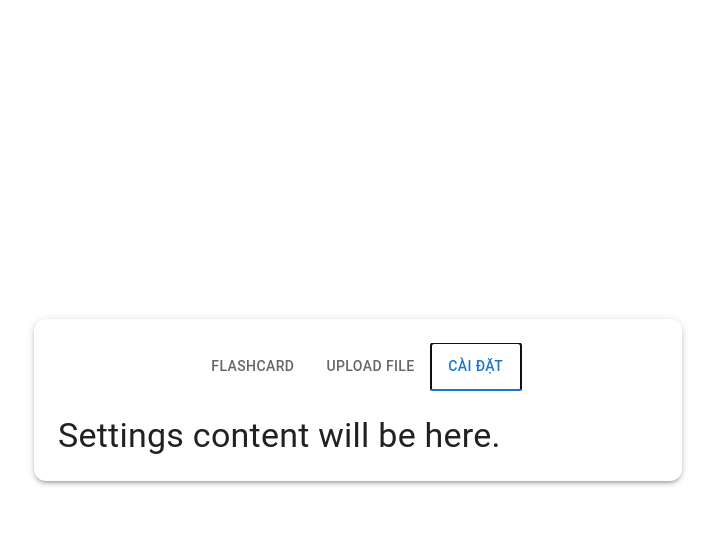
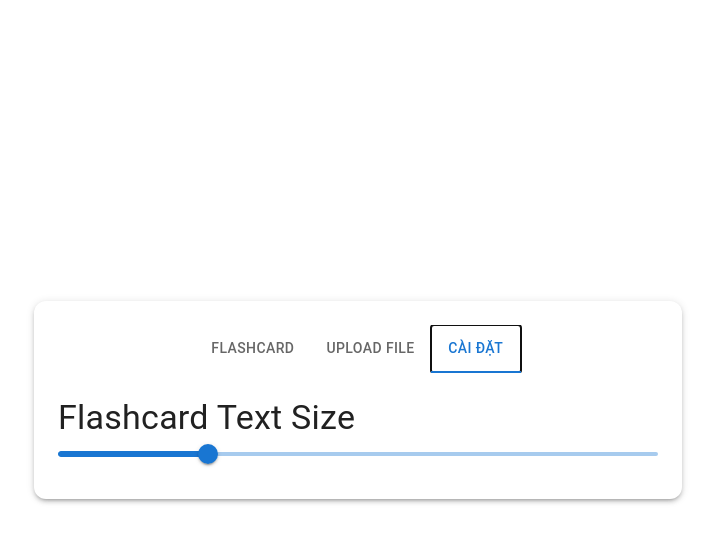
Before and after one commit to thuankhangho/btl-kncn, a React (Vite) app in the folder client/: page / in a window 1280 px wide. Both pictures are taken after a click on the tab "CÀI ĐẶT". Shown: the top 542 px of the page, without its empty margins (282-997 px from the left). Built offline with nearby package versions, Linux system fonts and the light colour scheme.

Commit message:
add change text size to setting cònig

```diff
--- a/client/src/components/flashcard.tsx
+++ b/client/src/components/flashcard.tsx
@@ -2,7 +2,13 @@ import { useLocation } from 'react-router-dom';
 import { FlashcardArray } from "react-quizlet-flashcard";
 import { useEffect, useRef, useState } from 'react';
 
-export default function Flashcard() {
+
+interface FlashcardProps {
+  flashcardTextSize: number;
+}
+
+// Adjust the component function definition to include the new prop
+export default function Flashcard({ flashcardTextSize }: FlashcardProps) {
   const location = useLocation();
   const data = location.state.data;
   const input = data.split("\n");
@@ -23,7 +29,7 @@ export default function Flashcard() {
 
   useEffect(() => {
     if (autoflip == false) return;
-    //Implementing the setInterval method
+
     currentCardFlipRef.current()
     const interval = setInterval(async () => {
       controlRef.current.nextCard()
@@ -35,54 +41,41 @@ export default function Flashcard() {
       }
     }, 2000)
 
-    //Clearing the interval
     return () => clearInterval(interval);
   });
-
-
-  // var idx = 1;
-  // for (var x of input) {
-  //   var temp = x.split(':');
-  //   res.push({
-  //     id: idx,
-  //     frontHTML: temp[0],
-  //     backHTML: temp[1]
-  //   })
-  //   idx = idx + 1;
-  // }
-  // console.log(res);
 
   return (
     <div style={{ display: 'flex', justifyContent: 'center', alignItems: 'center', height: '100vh' }}>
       <div className="storyContainer">
         <FlashcardArray
-      // cycle={true}
           cards={res}
           frontContentStyle={{
             color: "black",
             display: "flex",
             justifyContent: "center",
-          alignItems: "center"
+            alignItems: "center",
+            fontSize: `${flashcardTextSize}rem`,
           }}
           backContentStyle={{
             color: "black",
             display: "flex",
             justifyContent: "center",
-          alignItems: "center"
+            alignItems: "center",
+            fontSize: `${flashcardTextSize}rem`,
           }}
           FlashcardArrayStyle={{
-          color: "black"
+            color: "black",
+            fontSize: `${flashcardTextSize}rem`,
           }}
-        currentCardFlipRef = {
-          autoflip? currentCardFlipRef : undefined
+          currentCardFlipRef={
+            autoflip ? currentCardFlipRef : undefined
           }
-        forwardRef = {
-          autoflip? controlRef : undefined
+          forwardRef={
+            autoflip ? controlRef : undefined
           }
-        onCardChange={(_id,index) =>{
+          onCardChange={(_id, index) => {
             setIndexElement(index);
-        }
-        }
+          }}
         />
         <button style={{ color: "white" }} onClick={() => {
           setAutoflip(!autoflip)
@@ -93,5 +86,5 @@ export default function Flashcard() {
 }
 
 function delay(ms: number | undefined) {
-  return new Promise( resolve => setTimeout(resolve, ms) );
+  return new Promise(resolve => setTimeout(resolve, ms));
 }
--- a/client/src/components/input.tsx
+++ b/client/src/components/input.tsx
@@ -96,7 +96,7 @@
 //   )
 // }
 import React, { useState, useCallback, useMemo } from 'react';
-import { Button, TextField, Tab, Tabs, Typography, Paper } from '@mui/material';
+import { Button, TextField, Tab, Tabs, Typography, Paper, Slider } from '@mui/material';
 import { Link } from 'react-router-dom';
 import { useDropzone } from 'react-dropzone';
 
@@ -107,6 +107,7 @@ const Input: React.FC = () => {
   const [currentKanji, setCurrentKanji] = useState<string>('');
   const [myTimeout, setMyTimeout] = useState<number>(0);
   const [tabValue, setTabValue] = useState<number>(0);
+  const [flashcardTextSize, setFlashcardTextSize] = useState<number>(1.5);
 
   async function handleSubmit(e: React.FormEvent) {
     e.preventDefault();
@@ -236,28 +237,36 @@ const Input: React.FC = () => {
               multiline
               fullWidth
               margin="normal"
-              sx={{ mb: 2, '& .MuiInputBase-input': { fontSize: '1.5rem',height: '100px' } }}
+              sx={{ mb: 2, '& .MuiInputBase-input': { fontSize: `${flashcardTextSize}rem`, height: '100px' } }}
               onChange={(e) => setInput(e.target.value)}
             />
             <Button variant="contained" color="primary" style={{ marginTop: '16px' }}>
-             <Link to="flashcard" state={{data: input}} style={{color: 'white'}}>Bắt đầu</Link>
+              <Link to="flashcard" state={{ data: input, flashcardTextSize }} style={{ color: 'white' }}>Bắt đầu</Link>
             </Button>
           </form>
         )}
         {tabValue === 1 && (
-           <form onSubmit={handleSubmit}>
-          <Accept />
-          <Button variant="contained" color="primary" style={{ marginTop: '16px' }}>
-             <Link to="flashcard" state={{data: input}} style={{color: 'white'}}>Bắt đầu</Link>
+          <form onSubmit={handleSubmit}>
+            <Accept />
+            <Button variant="contained" color="primary" style={{ marginTop: '16px' }}>
+              <Link to="flashcard" state={{ data: input }} style={{ color: 'white' }}>Bắt đầu</Link>
             </Button>
           </form>
         )}
         {tabValue === 2 && (
           <div>
-            {/* Settings content goes here */}
             <Typography variant="h4" style={{ marginTop: '24px' }}>
-              Settings content will be here.
+              Flashcard Text Size
             </Typography>
+            <Slider
+              value={flashcardTextSize}
+              min={1}
+              max={3}
+              step={0.1}
+              onChange={(e, value) => setFlashcardTextSize(value as number)}
+              valueLabelDisplay="auto"
+              valueLabelFormat={(value) => `${value}rem`}
+            />
           </div>
         )}
       </Paper>
```
Lines whose indentation alone changed are shown as unchanged.
